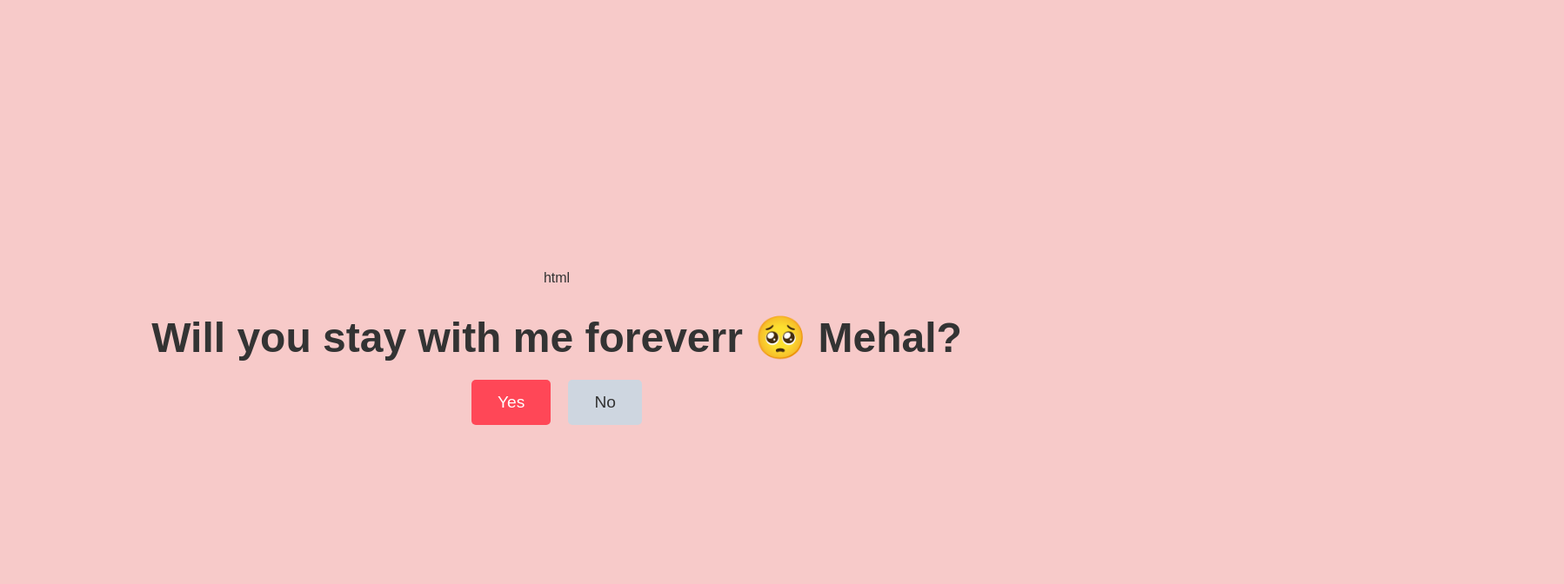
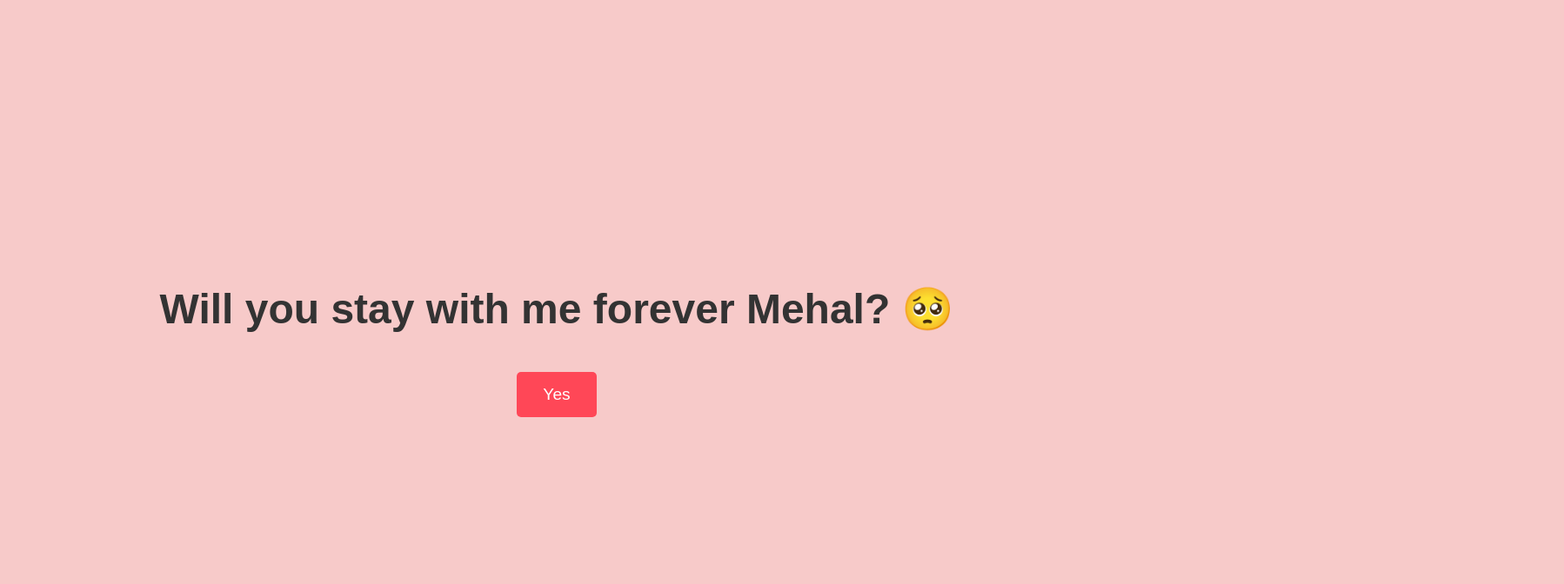
Before and after one commit to billimamu9-cell/1-month-anniversary-, a plain HTML site: page index.html in a window 1280 px wide. Both pictures are taken after a click on the button "No". Shown: the top 672 px of the page at 87% size, 1798 px wide, since content can reach past the window. Drawn offline with Linux system fonts and the light colour scheme.

Commit message:
Update index.html

```diff
--- a/index.html
+++ b/index.html
@@ -1,4 +1,3 @@
-html
 <!DOCTYPE html>
 <html lang="en">
 <head>
@@ -16,6 +15,7 @@ html
             margin: 0;
             font-family: 'Arial', sans-serif;
             color: #333;
+            overflow: hidden;
         }
         h1 {
             font-size: 3rem;
@@ -25,6 +25,9 @@ html
         .btn-container {
             display: flex;
             gap: 20px;
+            position: relative;
+            height: 100px;
+            align-items: center;
         }
         .btn {
             padding: 15px 30px;
@@ -41,6 +44,7 @@ html
         .no-btn {
             background-color: #ced6e0;
             color: #333;
+            position: absolute;
         }
         .btn:hover {
             transform: scale(1.1);
@@ -49,11 +53,26 @@ html
 </head>
 <body>
 
-  <h1>Will you stay with me foreverr 🥺 Mehal?</h1>
+    <h1>Will you stay with me forever Mehal? 🥺</h1>
     <div class="btn-container">
         <button class="btn yes-btn" onclick="alert('I knew you would say yes! ❤️')">Yes</button>
-    <button class="btn no-btn" onclick="alert('Oh no! Are you sure?')">No</button>
+        <button class="btn no-btn" id="noBtn">No</button>
     </div>
+
+    <script>
+        const noBtn = document.getElementById('noBtn');
+
+        noBtn.addEventListener('mouseover', function() {
+            const x = Math.random() * (window.innerWidth - noBtn.offsetWidth);
+            const y = Math.random() * (window.innerHeight - noBtn.offsetHeight);
+            noBtn.style.left = `${x}px`;
+            noBtn.style.top = `${y}px`;
+        });
+
+        noBtn.addEventListener('click', function() {
+            alert('Nice try!');
+        });
+    </script>
 
 </body>
 </html>
```
Lines whose indentation alone changed are shown as unchanged.
